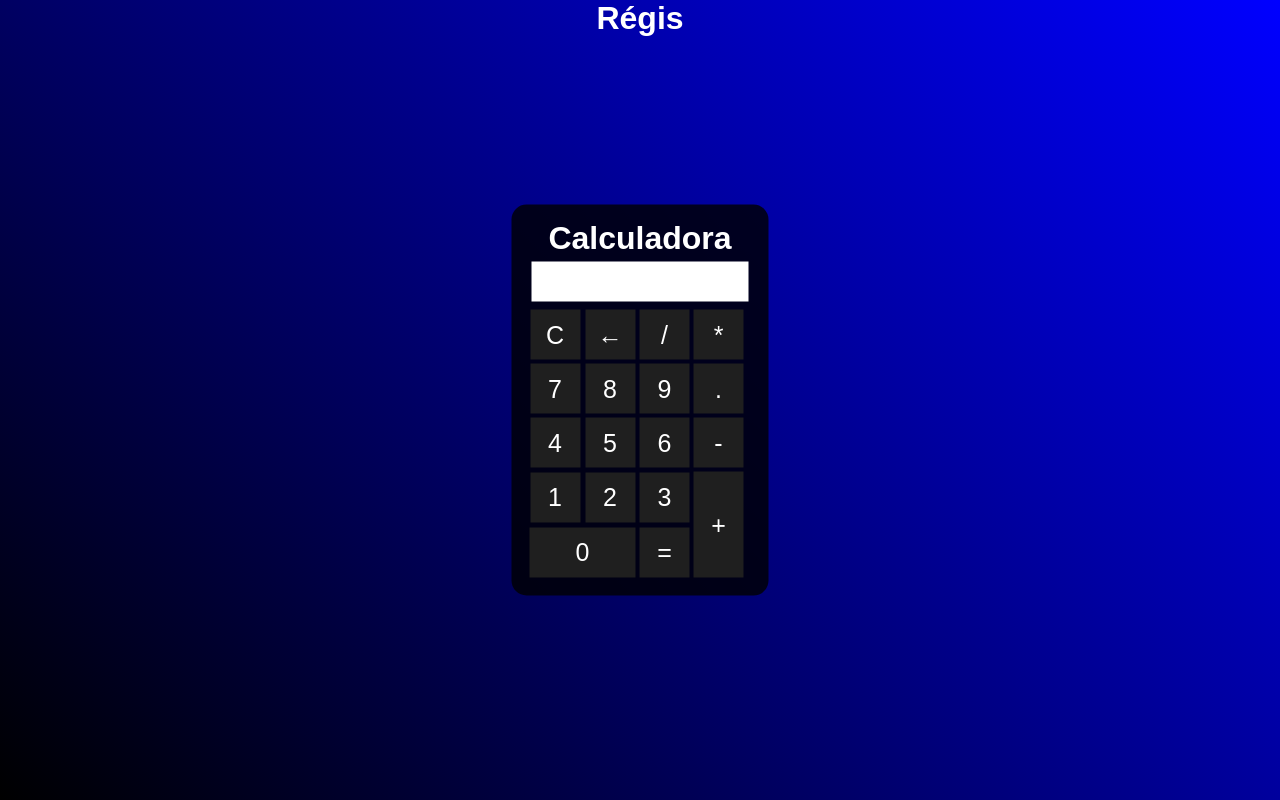
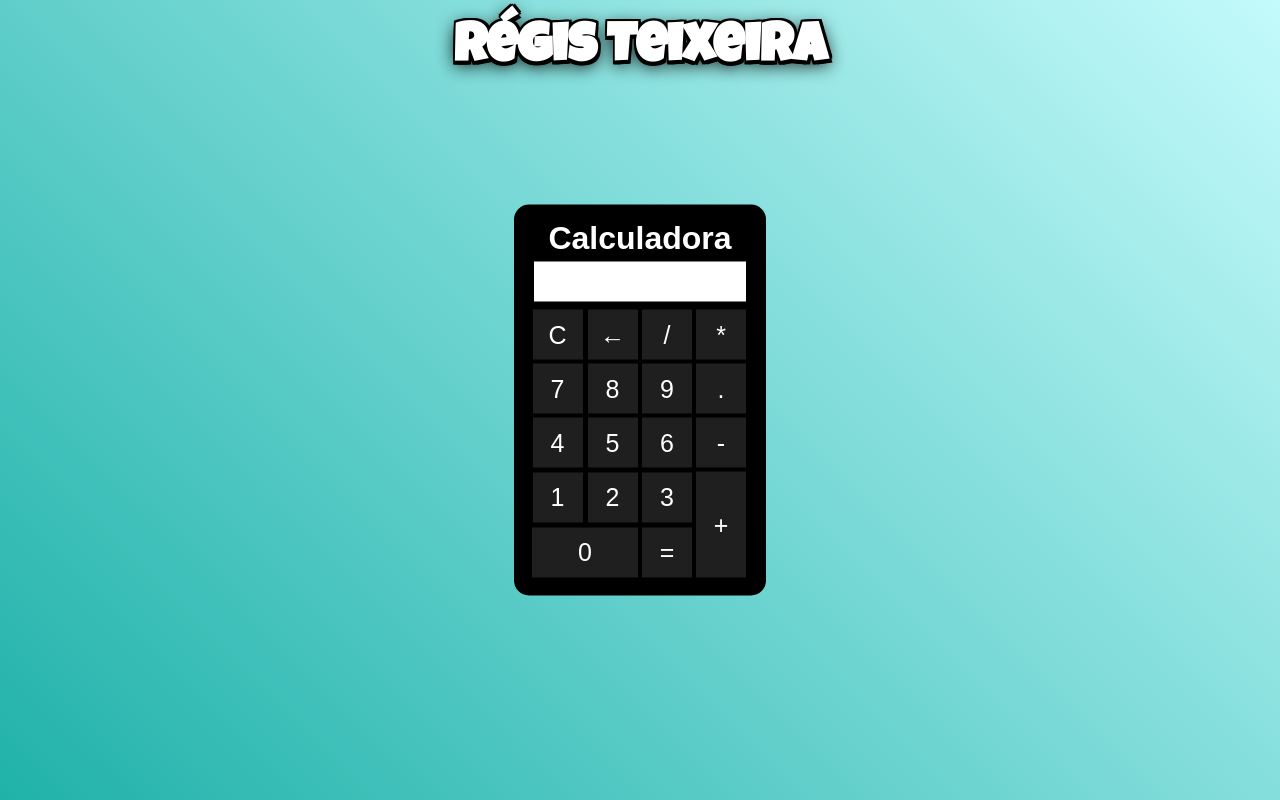
Before and after one commit to registeixeira01/CalculadoraJS, a plain HTML site: page index.html in a window 1280 px wide. Drawn offline with Linux system fonts and the light colour scheme.

Commit message:
Update Styles

```diff
--- a/index.html
+++ b/index.html
@@ -9,7 +9,7 @@
 </head>
 <body>
     <div class="fundo">
-        <h1>Régis</h1>
+        <h2><span>Régis Teixeira</span></h2>
         <div class="calculadora">
             <h1>Calculadora</h1>
             <p id="resultado"></p>
--- a/style.css
+++ b/style.css
@@ -1,10 +1,39 @@
+@import url("https://fonts.googleapis.com/css?family=Luckiest+Guy&display=swap");
+
+
 *{
     margin: 0;
     padding: 0;
 }
 
+h2{
+    margin: 0;
+    font-size: 60px;
+    padding: 20px;
+    font-family: "Luckiest Guy", cursive;
+    color: white;
+    text-align: center;
+    text-shadow: 0 0.1em 20px rgba(0, 0, 0, 1), 0.05em -0.03em 0 rgba(0, 0, 0, 1),
+        0.05em 0.005em 0 rgba(0, 0, 0, 1), 0em 0.08em 0 rgba(0, 0, 0, 1),
+        0.05em 0.08em 0 rgba(0, 0, 0, 1), 0px -0.03em 0 rgba(0, 0, 0, 1),
+        -0.03em -0.03em 0 rgba(0, 0, 0, 1), -0.03em 0.08em 0 rgba(0, 0, 0, 1), -0.03em 0 0 rgba(0, 0, 0, 1);
+}
+
+span {
+    transform: scale(0.9);
+    display: inline-block;
+}
+
+span:first-child {
+    animation: bop 1s cubic-bezier(0.175, 0.885, 0.32, 1.275) forwards infinite alternate;
+}
+
+span:last-child {
+    animation: bopB 1s 0.2s cubic-bezier(0.175, 0.885, 0.32, 1.275) forwards infinite alternate;
+}
+
 .fundo {
-    background-image: linear-gradient(45deg, black, blue);
+    background-image: linear-gradient(45deg, #20B2AA, #c4fafb);
     height: 100vh;
     color: white;
     font-family: Arial, Helvetica, sans-serif;
@@ -13,7 +42,7 @@
 
 .calculadora{
     position: absolute;
-    background-color: rgba(0, 0, 0, 0.8);
+    background-color: rgba(0, 0, 0, 1);
     top: 50%;
     left: 50%;
     transform: translate(-50%,-50%);
@@ -38,7 +67,7 @@
 }
 
 #resultado{
-    width: 207px;
+    width: 202px;
     height: 30px;
     margin: 5px;
     font-size: 25px;
```
